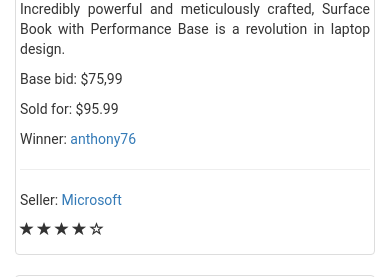
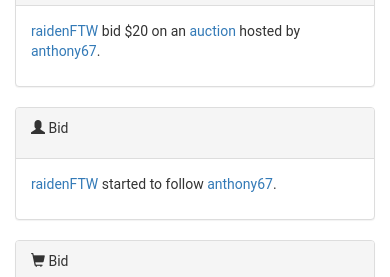
Before and after one commit to renatoabreu11/LBAW, a PHP site: page /profile.html in a window 390 px wide. Shown: the part 930-1207 px from the top of the page. Run offline with PHP 8.4, Linux system fonts and the light colour scheme; some libraries are stand-ins or nearby versions.

Commit message:
Recent activity in profile.

```diff
--- a/SeekBid/app/profile.html
+++ b/SeekBid/app/profile.html
@@ -144,6 +144,7 @@
           <img src="http://vignette3.wikia.nocookie.net/deadliestfiction/images/3/3c/Raiden_MGRR.jpg/revision/latest?cb=20121230200223" class="img-rounded center-block" alt="User avatar" width="156">
           <p class="text-center user-real-name">Raiden</p>
           <p class="text-center user-nick-name">raidenFTW</p>
+          <p class="text-justify user-overview">Nulla id mi eget magna tincidunt placerat. Et fermentum lectus suscipit. Sed ultricies venenatis sagittis. In convallis lacus id lectus cursus, id congue orci gravida.</p>
         </div>
         <hr>
         <div class="info-zone">
@@ -168,8 +169,7 @@
 
       <div class="col-sm-9">
         <ul class="nav nav-tabs">
-          <li><a data-toggle="tab" href="#overview">Overview</a></li>
-          <li class="active"><a data-toggle="tab" href="#history">History</a></li>
+          <li class="active"><a data-toggle="tab" href="#recent-activity">Recent Activity</a></li>
           <li><a data-toggle="tab" href="#reviews">Reviews <span class="badge">0</span></a></li>
           <li><a data-toggle="tab" href="#wins">Wins <span class="badge">0</span></a></li>
           <li><a data-toggle="tab" href="#watch-list">Watch List <span class="badge">6</span></a></li>
@@ -177,41 +177,14 @@
         </ul>
 
         <div class="tab-content">
-          <div id="overview" class="tab-pane fade">
-            <h3>Overview</h3>
-            <p>Nulla id mi eget magna tincidunt placerat. In hac habitasse platea dictumst. Vestibulum ut tincidunt sapien. Morbi massa ligula, elementum at arcu ac, aliquet pharetra nisi. Nunc id tellus gravida, volutpat velit eget, auctor orci. Ut accumsan, ipsum ac scelerisque molestie, sapien purus tempus magna, et varius tortor metus nec ante. Donec ut accumsan eros, non tristique dui. Donec imperdiet nibh a orci pharetra, et fermentum lectus suscipit. Sed ultricies venenatis sagittis. In convallis lacus id lectus cursus, id congue orci gravida.</p>
-          </div>
 
-          <div id="history" class="tab-pane fade in active">
-            <span class="thumbnail">
-              <div class="row">
-                <div class="col-md-4">
-                  <a href="#"><img src="https://media.licdn.com/media/AAEAAQAAAAAAAANbAAAAJDE5NjBkNDk1LTY3ZGQtNDA0NS04YTJiLTdkNmU3NjZiNjI3Mg.png"></a>
-                </div>
-                <div class="col-md-4 text-justify">
-                  <p>Incredibly powerful and meticulously crafted, Surface Book with Performance Base is a revolution in laptop design.</p>
-                </div>
-                <div class="col-md-4">
-                  <p class="text-left">Base bid: $75,99</p>
-                  <p class="text-left">Sold for: $95.99</p>
-                  <p class="text-left">Winner: <a href="#">anthony76</a></p>
-                  <hr>
-                  <div class="rating">
-                    <p>Seller: <a href="#">Microsoft</a></p>
-                    <p>
-                      <span class="glyphicon glyphicon-star"></span>
-                      <span class="glyphicon glyphicon-star"></span>
-                      <span class="glyphicon glyphicon-star"></span>
-                      <span class="glyphicon glyphicon-star"></span>
-                      <span class="glyphicon glyphicon-star-empty"></span>
-                    </p>
-                  </div>
-                </div>
-              </div>
-            </span>
-            <span class="thumbnail">
+          <div id="recent-activity" class="tab-pane fade in active">
+            <!--div class="thumbnail">
+
+            se nao usar apagar no .css 'vdivide'
+
               <div class="row vdivide">
-                <div class="col-md-4">
+                <div class="col-md-4 col-sm-4">
                   <a href="#"><img src="https://media.licdn.com/media/AAEAAQAAAAAAAANbAAAAJDE5NjBkNDk1LTY3ZGQtNDA0NS04YTJiLTdkNmU3NjZiNjI3Mg.png"></a>
                 </div>
                 <div class="col-md-4 text-justify">
@@ -235,24 +208,73 @@
                   </div>
                 </div>
               </div>
-            </span>
+            </div-->
+            <div class="panel panel-default">
+              <div class="panel-heading">
+                <p><span class="glyphicon glyphicon-check"></span> Review</p>
+              </div>
+              <div class="panel-body">
+                <p><a href="#">raidenFTW</a> reviewed an <a href="#">auction</a> hosted by <a href="#">anthony67</a>.</p>
+              </div>
+            </div>
+            <div class="panel panel-default">
+              <div class="panel-heading">
+                <p><span class="glyphicon glyphicon-usd"></span> Bid</p>
+              </div>
+              <div class="panel-body">
+                <p><a href="#">raidenFTW</a> bid $20 on an <a href="#">auction</a> hosted by <a href="#">anthony67</a>.</p>
+              </div>
+            </div>
+            <div class="panel panel-default">
+              <div class="panel-heading">
+                <p><span class="glyphicon glyphicon-user"></span> Bid</p>
+              </div>
+              <div class="panel-body">
+                <p><a href="#">raidenFTW</a> started to follow <a href="#">anthony67</a>.</p>
+              </div>
+            </div>
+            <div class="panel panel-default">
+              <div class="panel-heading">
+                <p><span class="glyphicon glyphicon-shopping-cart"></span> Bid</p>
+              </div>
+              <div class="panel-body">
+                <p><a href="#">raidenFTW</a> won an <a href="#">auction</a> hosted by <a href="#">anthony67</a>.</p>
+              </div>
+            </div>
+            <div class="panel panel-default">
+              <div class="panel-heading">
+                <p><span class="glyphicon glyphicon-question-sign"></span> Bid</p>
+              </div>
+              <div class="panel-body">
+                <p><a href="#">raidenFTW</a> posted a <a href="#">question</a> on an <a href="#">auction</a> hosted by <a href="#">anthony67</a>.</p>
+              </div>
+            </div>
+            <div class="panel panel-default">
+              <div class="panel-heading">
+                <p><span class="glyphicon glyphicon-eye-open"></span> Bid</p>
+              </div>
+              <div class="panel-body">
+                <p><a href="#">raidenFTW</a> added an <a href="#">auction</a> to his <a href="#">watchlist</a> hosted by <a href="#">anthony67</a>.</p>
+              </div>
+            </div>
+
           </div>
 
           <div id="reviews" class="tab-pane fade">
             <div class="thumbnail">
               <div class="row">
-                <div class="col-md-4 col-sm-4">
+                <div class="col-md-4 col-sm-4 col-xs-4">
                   <a href="#"><img class="review-image" src="http://www.nvidia.co.uk/content/EMEAI/images/geforce-refresh/mini-features/laptops-800m-graphics-cards.jpg"></a>
-                  <p class="review-rating">Rating:
+                  <div class="review-rating text-center">
                     <span class="glyphicon glyphicon-star"></span>
                     <span class="glyphicon glyphicon-star"></span>
                     <span class="glyphicon glyphicon-star"></span>
                     <span class="glyphicon glyphicon-star"></span>
                     <span class="glyphicon glyphicon-star-empty"></span>
-                  </p>
-                  <p class="text-left">By <a href="#">anthony76</a> on 25/04/2015</p>
+                  </div>
+                  <p class="text-center reviewer-info">By <a href="#">anthony76</a> on 25/04/2015</p>
                 </div>
-                <div class="col-md-8 col-sm-8">
+                <div class="col-md-8 col-sm-8 col-xs-8">
                   <a href="#" class="review-product-name"><p>Surface Book</p></a>
                   <hr>
                   <p class="review-comment text-justify">Lorem ipsum dolor sit amet, consectetur adipiscing elit. Suspendisse venenatis nisi in congue semper. Ut tempus est nec lectus molestie, quis auctor lorem mattis. Ut sagittis urna sed metus vestibulum, molestie ultricies ex pulvinar. Sed ornare in lectus sed blandit. Proin tincidunt feugiat ultricies. Maecenas lacinia semper sapien ut finibus. Proin id dolor in enim tincidunt ornare vestibulum in nunc. Mauris ac euismod nisl. Morbi ornare tempus dolor, eget iaculis purus. Sed fermentum dui nec diam rhoncus, sed vulputate velit porttitor. Vestibulum ut dictum tortor. Morbi sed velit felis.</p>
--- a/SeekBid/app/styles/main.css
+++ b/SeekBid/app/styles/main.css
@@ -236,7 +236,11 @@
 .info-name .user-nick-name {
   font-size: 18px;
   font-weight: 200;
-  color: #9e9e96;
+  color: #5d5d56;
+}
+
+.info-name .user-overview {
+  color: #5d5d56;
 }
 
 .info-name p:first-child {
@@ -249,6 +253,10 @@
 
 .user-rating .user-rating-numeric {
   padding-top: 8px;
+}
+
+#recent-activity {
+  padding-top: 20px;
 }
 
 #history {
```
